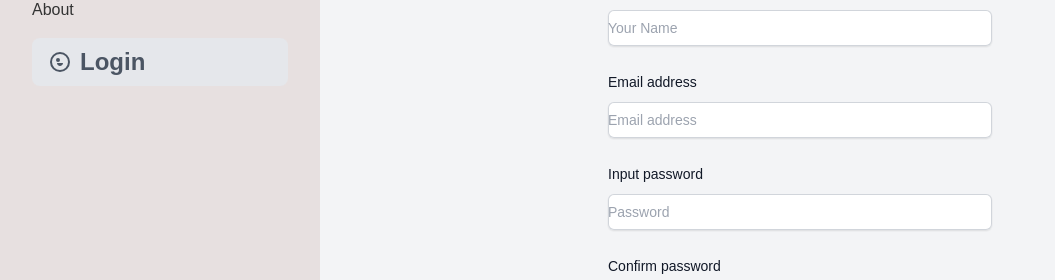
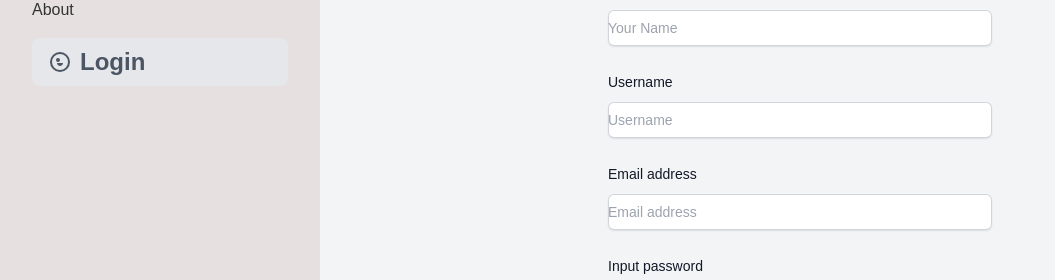
Before and after one commit to chartchai-class/project-2-peanut-butter-and-jelly-frontend, a Vue app: page /register in a window 1280 px wide. Shown: the part 218-498 px from the top of the page, without its empty margins (0-1055 px from the left). Built offline with nearby package versions, Linux system fonts and the light colour scheme.

Commit message:
reg and login modification for username

```diff
--- a/src/stores/auth.ts
+++ b/src/stores/auth.ts
@@ -15,18 +15,21 @@ export const useAuthStore = defineStore('auth', {
         token: null as string | null
     }),
     actions: {
-        login(email: string, password: string) {
-            return apiClient
-                .post('/api/v1/auth/authenticate', {
-                    username: email,
-                    password: password
-                })
-                .then((response) => {
-                    this.token = response.data.access_token
-                    localStorage.setItem('access_token', this.token as string)
-                    axios.defaults.headers.common['Authorization'] = `Bearer ${this.token}`
-                    return response
-                })
+        async login(username: string, password: string) {
+            try {
+                const response = await apiClient
+                    .post('/api/v1/auth/authenticate', {
+                        username: username,
+                        password: password,
+                    });
+                this.token = response.data.access_token
+                localStorage.setItem('access_token', this.token as string)
+                axios.defaults.headers.common['Authorization'] = `Bearer ${this.token}`
+                return response
+            } catch (error) {
+                console.error('Login error: ', error)
+                throw error
+            }
         },
         // register(name: string, email: string, password: string){
         //     return apiClient
--- a/src/views/LoginView.vue
+++ b/src/views/LoginView.vue
@@ -18,28 +18,28 @@ const router = useRouter()
 const authStore = useAuthStore()
 
 const validationSchema = yup.object({
-    email: yup.string().required('Email is required'),
+    username: yup.string().required('Username is required'),
     password: yup.string().required('Password is required')
 })
 const { errors, handleSubmit } = useForm({
     validationSchema,
     initialValues:
     {
-        email: '',
+        username: '',
         password: ''
     }
 })
 
-const { value: email } = useField<string>('email')
+const { value: username } = useField<string>('username')
 const { value: password } = useField<string>('password')
 
 const onSubmit = handleSubmit(async (values) => {
     try {
-        await authStore.login(values.email, values.password)
+        await authStore.login(values.username, values.password)
         console.log('Access Token:', authStore)
         router.push({ name: 'medal-tally-view' })
     } catch (err) {
-        errorMessage.value = 'Could not login. Please check your email and password.'
+        errorMessage.value = 'Login failed. Please check your username and password.'
         setTimeout(() => {
             errorMessage.value = ''
         }, 3000)
@@ -75,10 +75,10 @@ const onSubmit = handleSubmit(async (values) => {
         <div class="mt-10 sm:mx-auto sm:w-full sm:max-w-sm">
             <form class="space-y-6" @submit.prevent="onSubmit">
                 <div>
-                    <label for="email" class="block text-sm font-medium leading-6 text-gray-900">Email address</label>
+                    <label for="username" class="block text-sm font-medium leading-6 text-gray-900">Username</label>
                     <!-- <div class="mt-2"> -->
-                    <InputText type="text" v-model="email" placeholder="Email address" required class="block w-full rounded-md  text-gray-900 shadow-sm ring-1 ring-inset ring-gray-300 placeholder:text-gray-400 focus:ring-2 focus:ring-inset focus:ring-red-950 sm:text-sm sm:leading-6"
-                    :error="errors['email']"></InputText>
+                    <InputText type="text" v-model="username" placeholder="Username" required class="block w-full rounded-md  text-gray-900 shadow-sm ring-1 ring-inset ring-gray-300 placeholder:text-gray-400 focus:ring-2 focus:ring-inset focus:ring-red-950 sm:text-sm sm:leading-6"
+                    :error="errors['username']"></InputText>
                     </div>
                 <div>
                     <div class="flex items-center justify-between">
--- a/src/views/RegisterView.vue
+++ b/src/views/RegisterView.vue
@@ -12,6 +12,7 @@ const authStore = useAuthStore();
 
 const validationSchema = yup.object({
     name: yup.string().required('Name is required'),
+    username: yup.string().required('Username is required'),
     email: yup.string().email('Email must be a valid email').required('Email is required'),
     password: yup.string().required('Password is required').min(6, 'Password must be at least 6 characters'),
     confirmPassword: yup.string()
@@ -23,6 +24,7 @@ const { errors, handleSubmit } = useForm({
     validationSchema,
     initialValues: {
         name: '',
+        username: '',
         email: '',
         password: '',
         confirmPassword: '',
@@ -30,6 +32,7 @@ const { errors, handleSubmit } = useForm({
 });
 
 const { value: name } = useField<string>('name');
+const { value: username } = useField<string>('username');
 const { value: email } = useField<string>('email');
 const { value: password } = useField<string>('password');
 const { value: confirmPassword } = useField<string>('confirmPassword');
@@ -86,6 +89,10 @@ const onSubmit = handleSubmit(async (values) => {
                     <InputText v-model="name" type="text" placeholder="Your Name" required class="block w-full rounded-md text-gray-900 shadow-sm ring-1 ring-inset ring-gray-300 placeholder:text-gray-400 focus:ring-2 focus:ring-inset focus:ring-red-950 sm:text-sm sm:leading-6" :error="errors['name']" />
                 </div>
                 <div>
+                    <label for="username" class="block text-sm font-medium leading-6 text-gray-900">Username</label>
+                    <InputText v-model="username" type="text" placeholder="Username" required class="block w-full rounded-md text-gray-900 shadow-sm ring-1 ring-inset ring-gray-300 placeholder:text-gray-400 focus:ring-2 focus:ring-inset focus:ring-red-950 sm:text-sm sm:leading-6" :error="errors['username']" />
+                </div>
+                <div>
                     <label for="email" class="block text-sm font-medium leading-6 text-gray-900">Email address</label>
                     <InputText v-model="email" type="email" placeholder="Email address" required class="block w-full rounded-md text-gray-900 shadow-sm ring-1 ring-inset ring-gray-300 placeholder:text-gray-400 focus:ring-2 focus:ring-inset focus:ring-red-950 sm:text-sm sm:leading-6" :error="errors['email']" />
                 </div>
```
